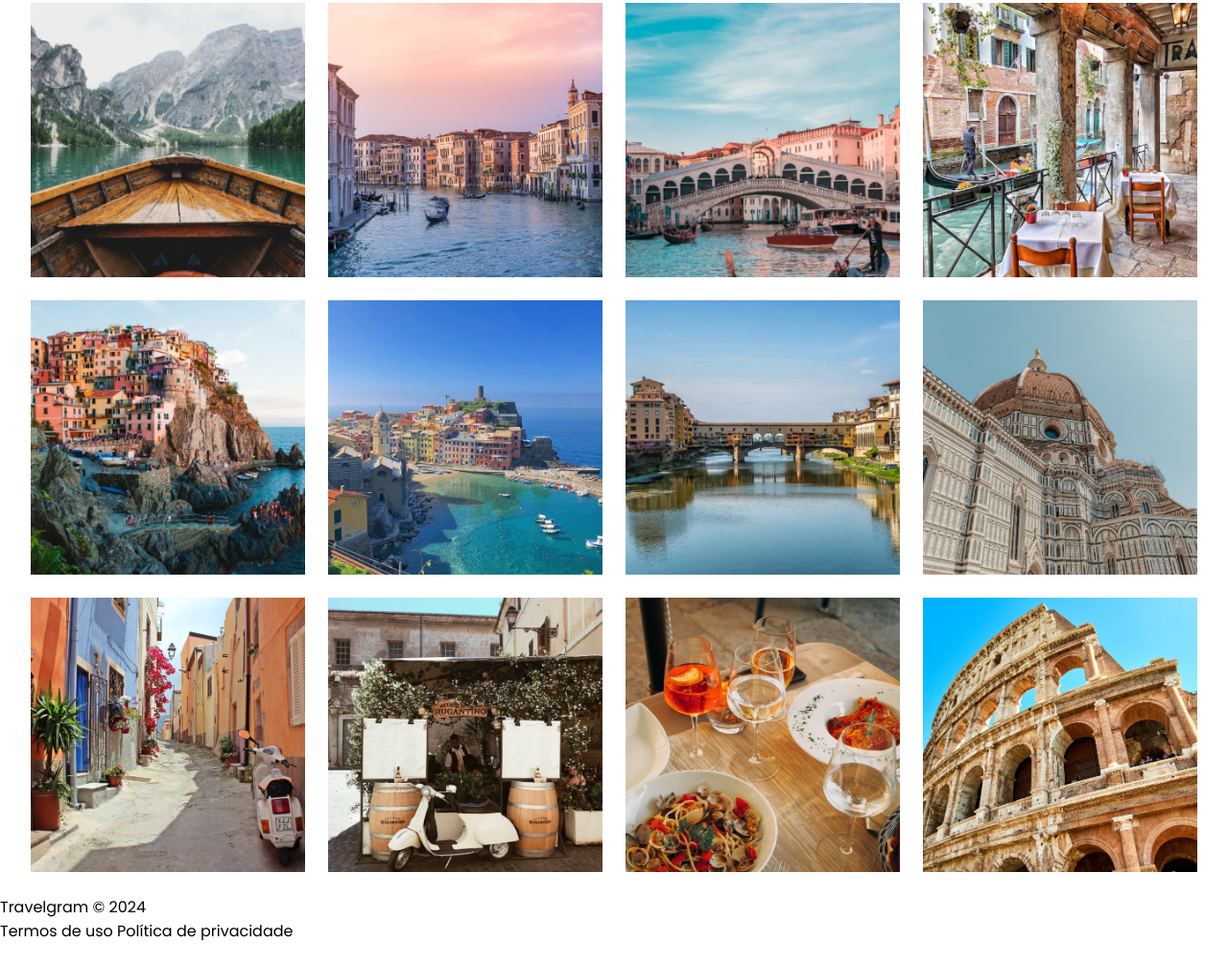
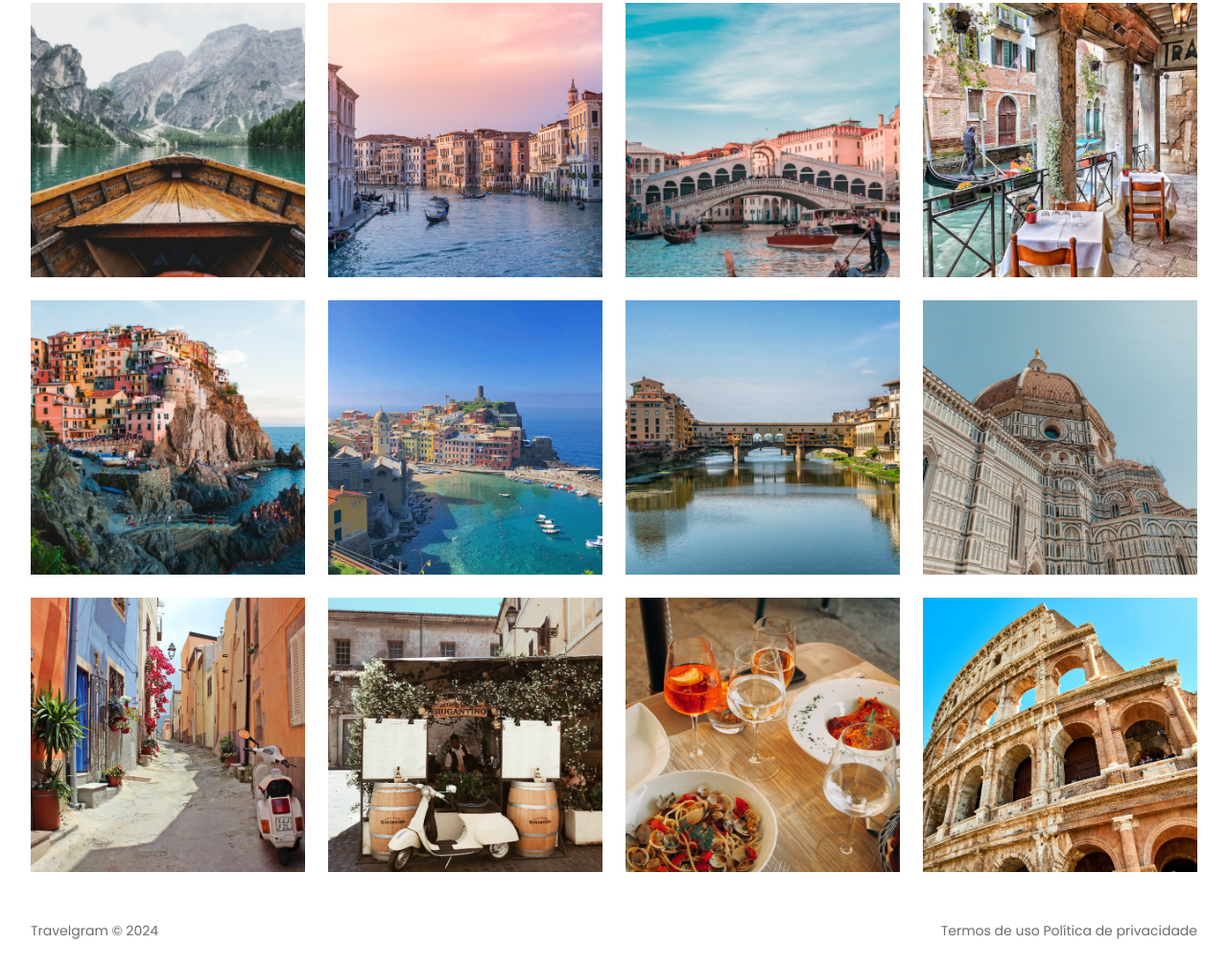
Before and after one commit to Guilherme342-png/Travelgram, a plain HTML site: page index.html in a window 1280 px wide. Shown: the part 341-1349 px from the top of the page at 96% size. Before the commit the page ends 1324 px from the top, so only its background shows below. Drawn offline with Linux system fonts and the light colour scheme.

Commit message:
finalizando o trevelgram

```diff
--- a/index.html
+++ b/index.html
@@ -58,8 +58,8 @@
       </div>
 
       <footer>
-         <p>Travelgram © 2024 </p>
-         <p>Termos de uso  Política de privacidade</p>
+         <p class="paragraph-md">Travelgram © 2024 </p>
+         <p class="paragraph-md">Termos de uso  Política de privacidade</p>
       </footer>
 
   </body>
--- a/style.css
+++ b/style.css
@@ -151,3 +151,18 @@
     height: 286px;
     object-fit: cover;
 }
+
+footer{
+    display: flex;
+    justify-content: space-between;
+}
+
+footer p:nth-child(1){
+    margin: 25.5px 0px 25.5px 32px;
+
+}
+
+footer p:nth-child(2){
+    margin: 25.5px 32px 25.5px 0px;
+
+}
```
